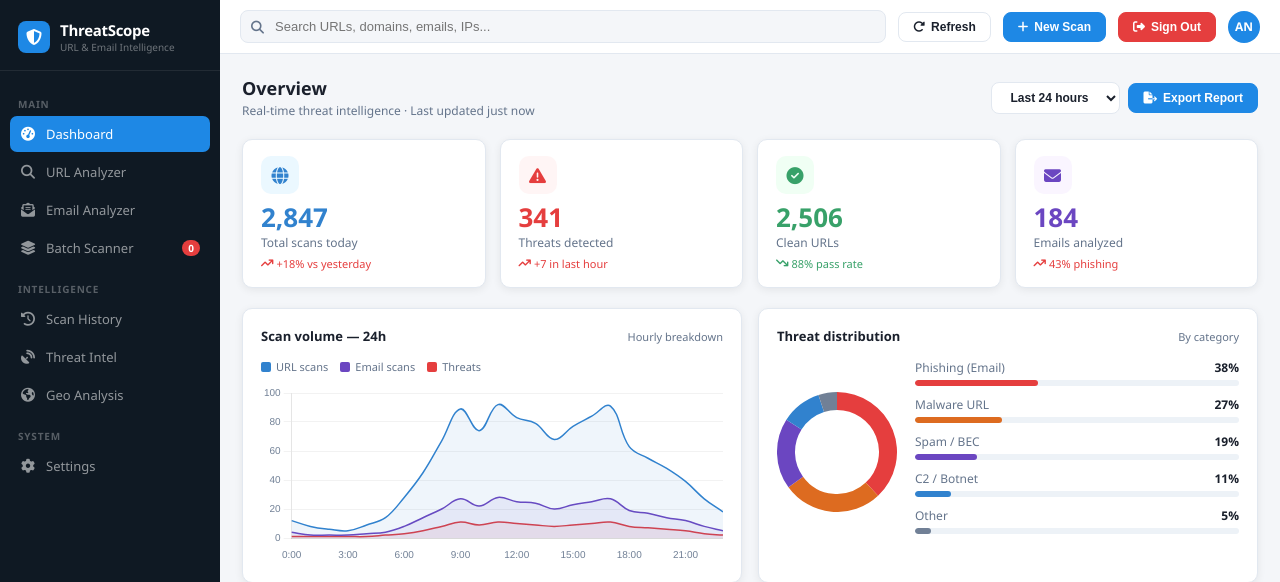
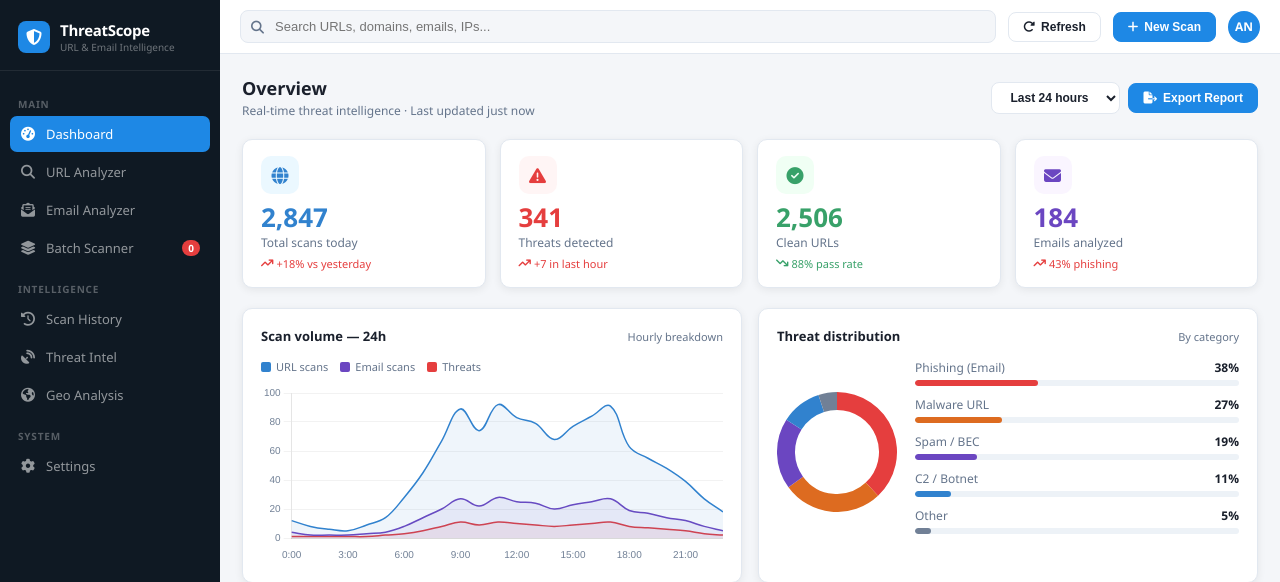
Before and after one commit to deepraj-s-parmar/PhisTrace, a Flask app: page / in a window 1280 px wide. Shown: the top 582 px of the page. Run offline with Flask 3, Linux system fonts and the light colour scheme.

Commit message:
Update index.html

```diff
--- a/templates/index.html
+++ b/templates/index.html
@@ -401,9 +401,7 @@
     </div>
     <button class="btn" onclick="refreshData()"><i class="fa-solid fa-rotate-right"></i> Refresh</button>
     <button class="btn btn-primary" onclick="navigate('analyzer')"><i class="fa-solid fa-plus"></i> New Scan</button>
-    <button class="btn" style="background: var(--danger); border-color: var(--danger); color: white;" onclick="signOut()">
-      <i class="fa-solid fa-sign-out-alt"></i> Sign Out
-    </button>
+
     <div class="avatar" id="userAvatar" title="Admin User">
       <span id="userInitials">AN</span>
     </div>
```
